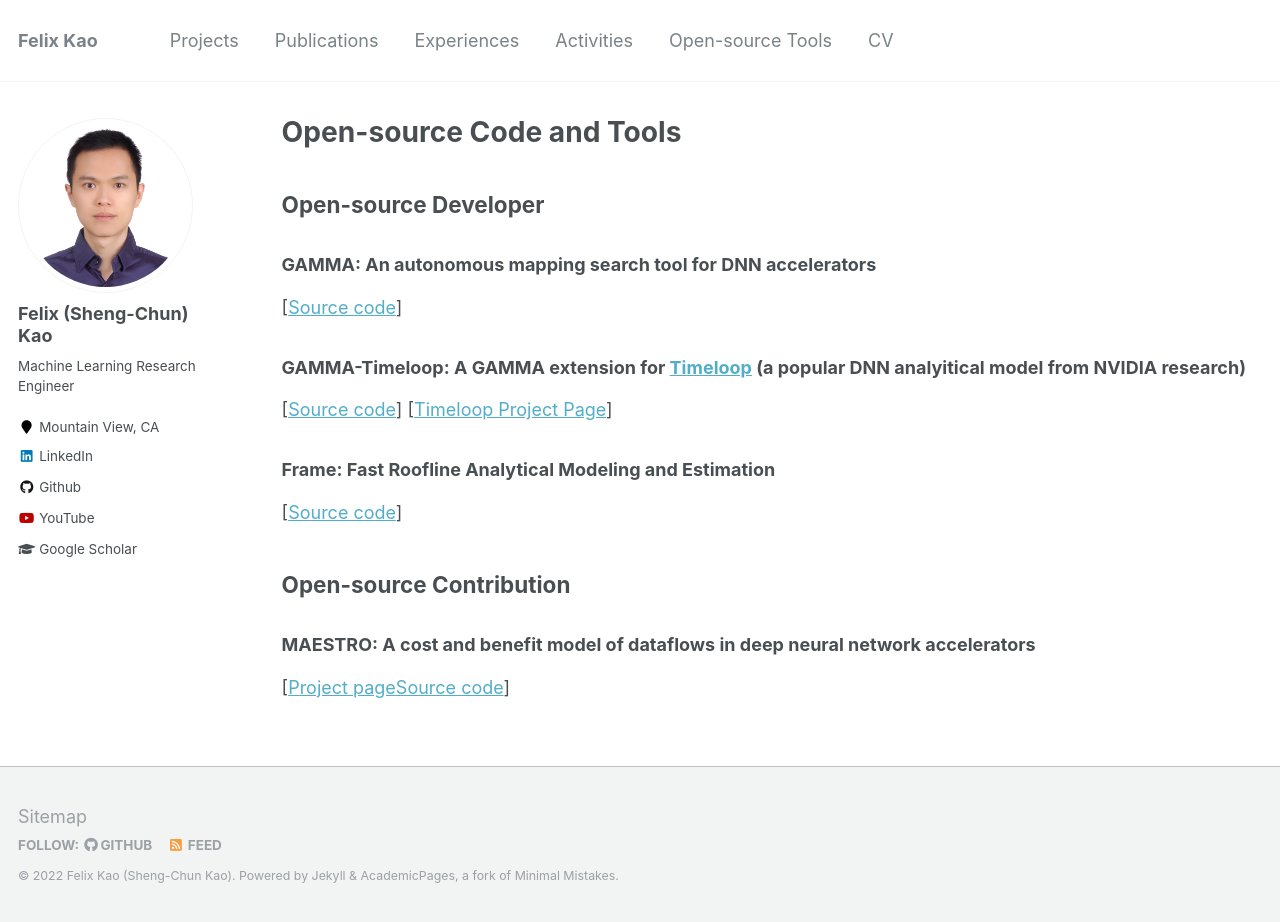
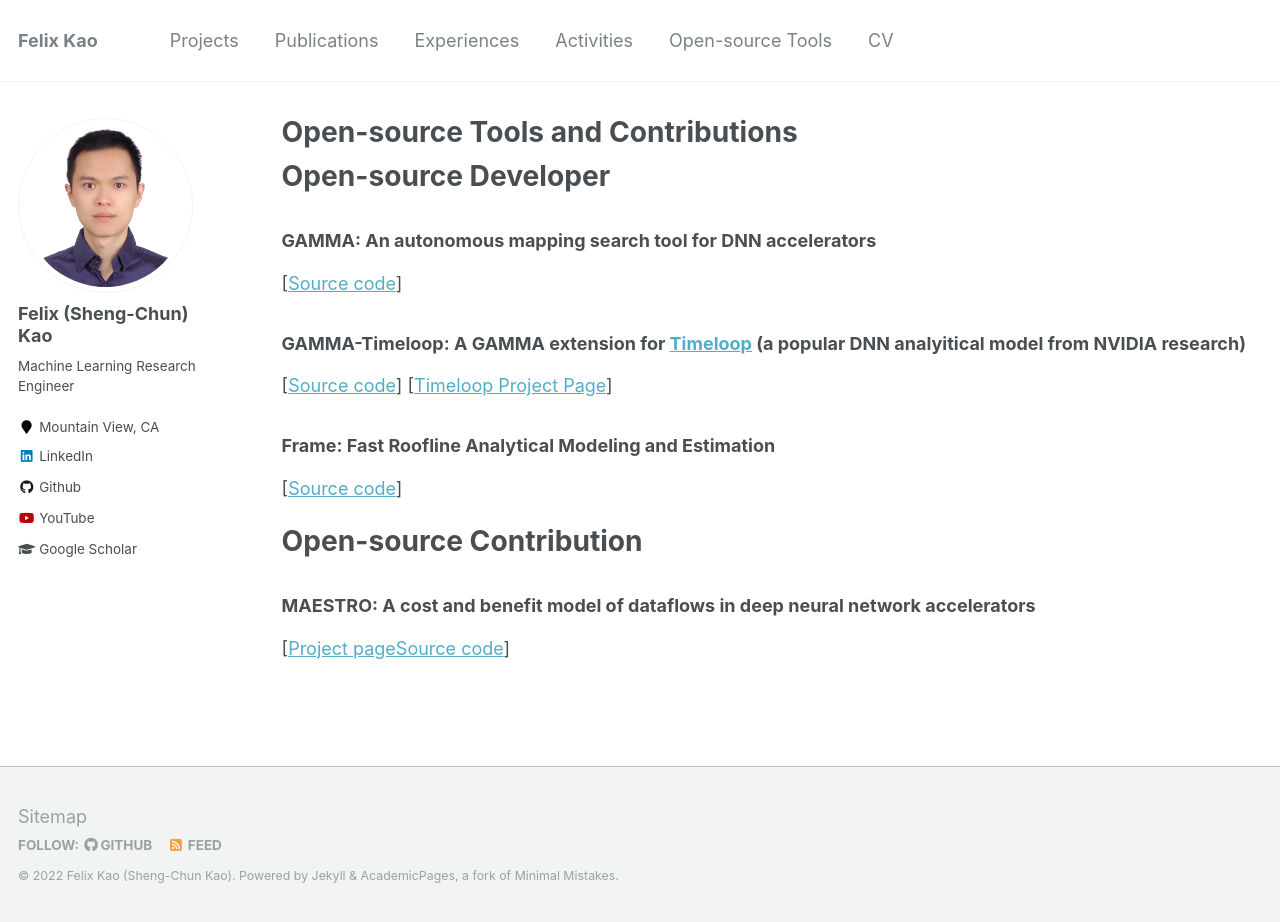
Before and after one commit to felix0901/felix, a Jekyll site: the page built from _pages/tools.md, in a window 1280 px wide and 922 px high. Built offline with Jekyll 4.4.1, drawn with Linux system fonts in a browser that asks for light colours.

Commit message:
Update tools.md

```diff
--- a/_pages/tools.md
+++ b/_pages/tools.md
@@ -1,11 +1,11 @@
 ---
 layout: archive
-title: "Open-source Code and Tools"
+title: "Open-source Tools and Contributions"
 permalink: /tools/
 author_profile: true
 ---
 
-## Open-source Developer
+# Open-source Developer
 
 ### GAMMA: An autonomous mapping search tool for DNN accelerators
 [[Source code](https://github.com/maestro-project/gamma)]
@@ -19,7 +19,7 @@ author_profile: true
 ### Frame: Fast Roofline Analytical Modeling and Estimation
 [[Source code](https://github.com/maestro-project/frame)]
 
-## Open-source Contribution
+# Open-source Contribution
 
 ### MAESTRO: A cost and benefit model of dataflows in deep neural network accelerators
 [[Project page](https://maestro.ece.gatech.edu/)[Source code](https://github.com/maestro-project/maestro)]
```
